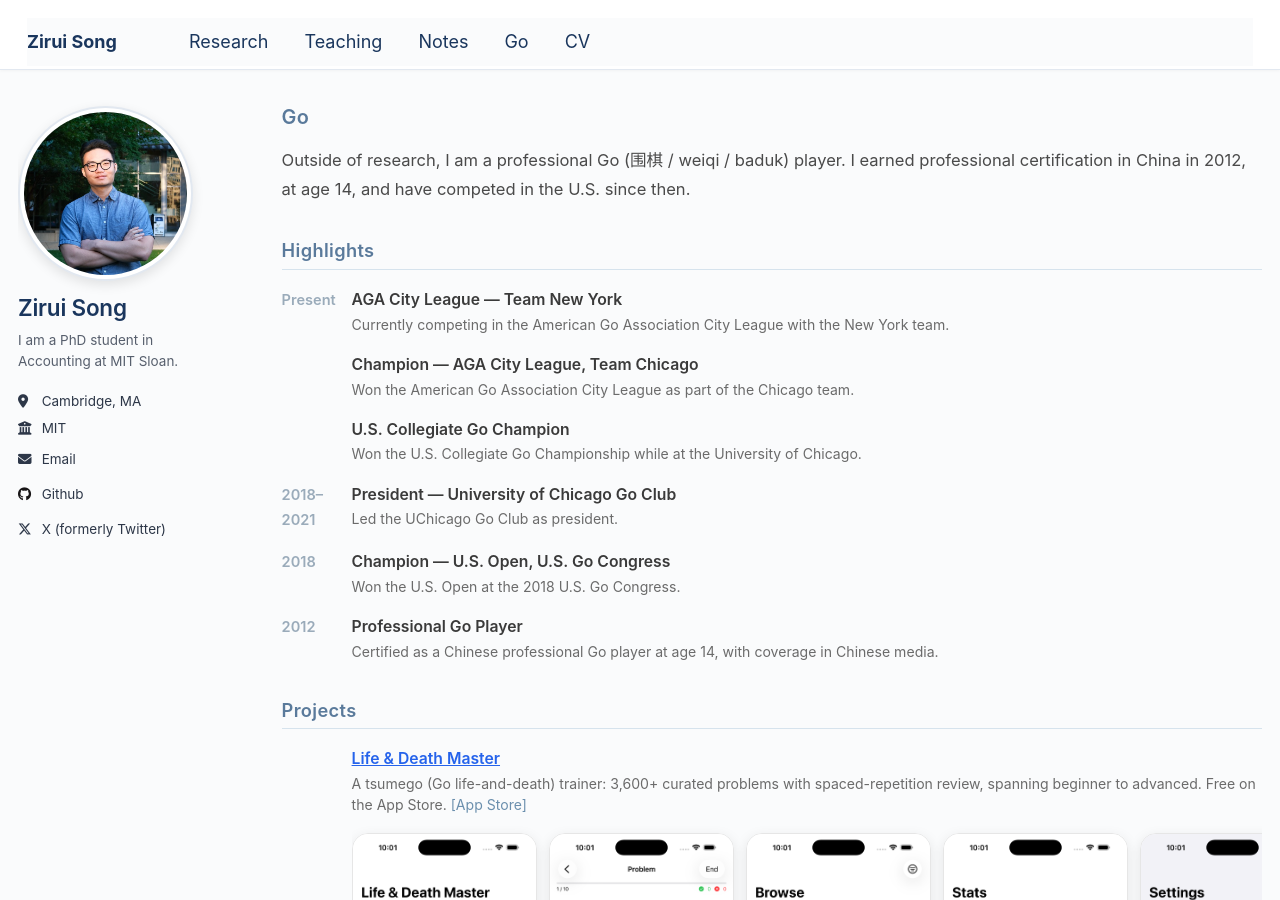
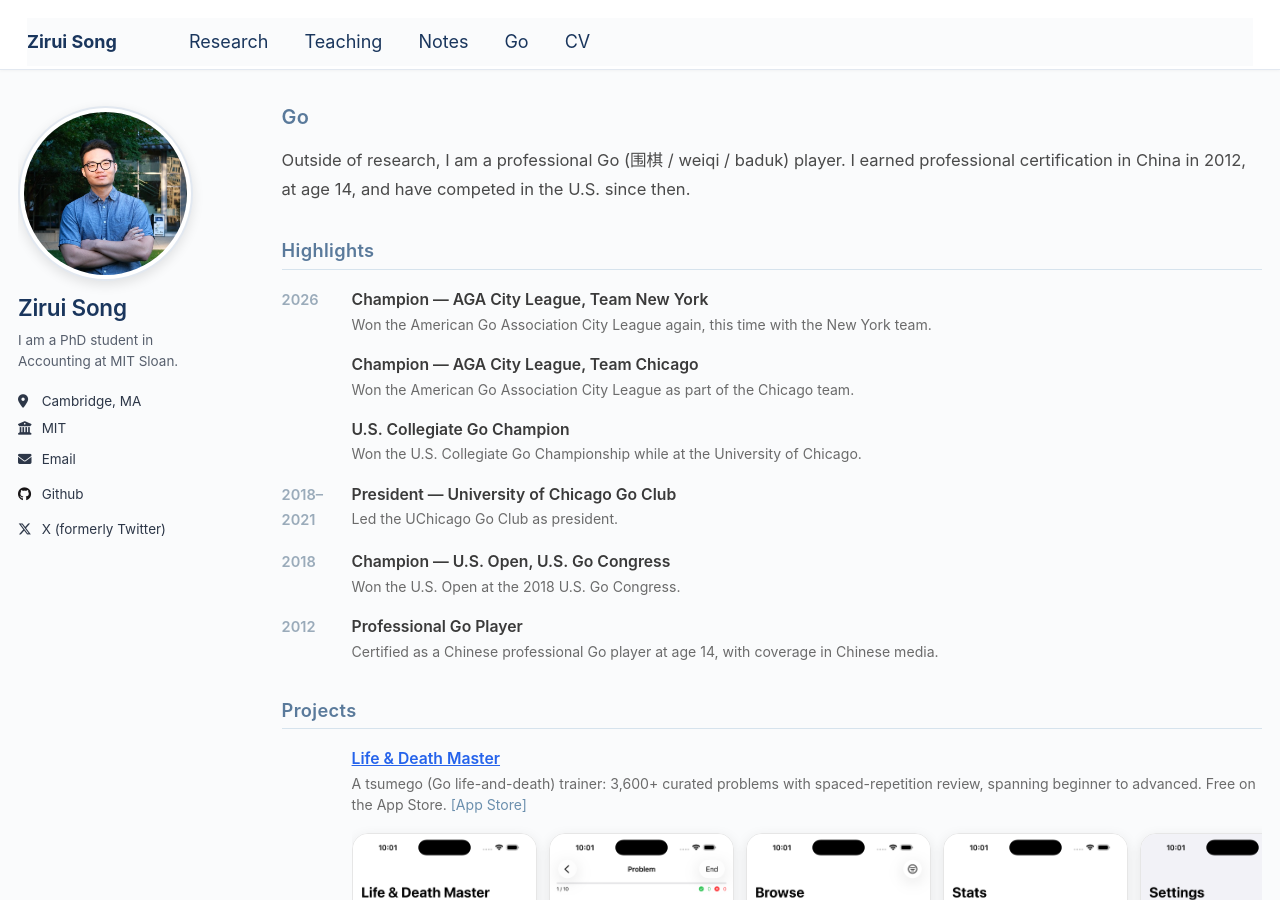
Before and after one commit to zirui-song/zirui-song.github.io, a Jekyll site: the page built from _pages/go.html, in a window 1280 px wide and 900 px high. Built offline with Jekyll 4.4.1, drawn with Linux system fonts in a browser that asks for light colours.

Commit message:
Add 2026 AGA City League title with Team New York
Co-Authored-By: Claude Fable 5.1 <noreply@anthropic.com>

```diff
--- a/_data/go.yml
+++ b/_data/go.yml
@@ -2,9 +2,9 @@
 # Fields: year (display string), title, detail (optional), link + linktext (optional)
 
 achievements:
-  - year: "Present"
-    title: "AGA City League — Team New York"
-    detail: "Currently competing in the American Go Association City League with the New York team."
+  - year: "2026"
+    title: "Champion — AGA City League, Team New York"
+    detail: "Won the American Go Association City League again, this time with the New York team."
 
   - year: ""
     title: "Champion — AGA City League, Team Chicago"
```
